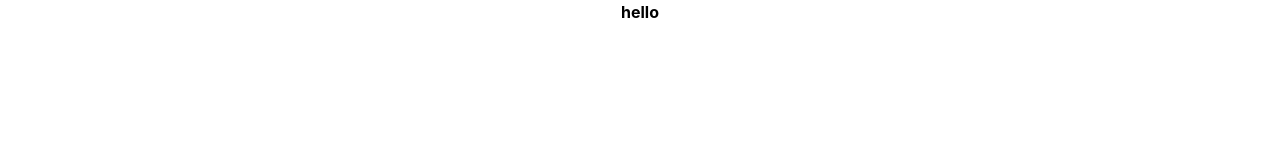
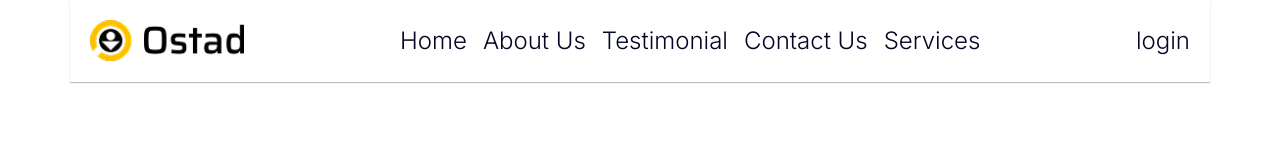
Before and after one commit to nayan-ray/responsive-practice, a website: page tailween-project/index.html in a window 1280 px wide. Drawn offline with nearby package versions, Linux system fonts and the light colour scheme; files that its build step writes are made by us from their sources.

Commit message:
header completed

```diff
--- a/tailween-project/index.html
+++ b/tailween-project/index.html
@@ -3,10 +3,25 @@
 <head>
     <meta charset="UTF-8">
     <meta name="viewport" content="width=device-width, initial-scale=1.0">
+    <link href="https://fonts.googleapis.com/css2?family=Inter:ital,opsz,wght@0,14..32,100..900;1,14..32,100..900&display=swap" rel="stylesheet">
     <link rel="stylesheet" href="./dist/output.css">
     <title>My Tailwind Project</title>
 </head>
 <body>
-      <h1 class="text-center font-bold">hello</h1>
+     <!-- header start here -->
+         <header class="w-full max-w-[1140px] bg-[#FFFFFF] h-[82.32px] shadow-[0_1px_1px_rgba(0,0,0,0.25)]  mx-auto p-[20px] flex items-center justify-between">
+               <img src="./assets/image 3.png" alt="logo" class="w-f[157px] h-[42.32px] object-cover">
+                <nav class = "hidden  lg:flex gap-[16px]">
+                    <a href="#" class="text-[24px] text-[#040522] font-inter font-light">Home</a>
+                    <a href="#" class="text-[24px] text-[#040522] font-inter font-light">About Us</a>
+                    <a href="#" class="text-[24px] text-[#040522] font-inter font-light">Testimonial</a>
+                    <a href="#" class="text-[24px] text-[#040522] font-inter font-light">Contact Us</a>
+                    <a href="#" class="text-[24px] text-[#040522] font-inter font-light">Services</a>
+                </nav>
+               <img src="./icons/Union2.png" alt="menu" class="w-f[28px] h-[18.67px] object-cover vetical-center md:hidden">
+                <img src="./icons/Union.png" alt="menu" class="w-f[30px] h-[20px] object-cover vetical-center hidden md:block lg:hidden">
+                <button class="text-[24px] text-[#040522] font-inter font-light hidden lg:block">login</button>
+         </header>
+      <!-- header end here -->
 </body>
 </html>
--- a/tailween-project/package.json
+++ b/tailween-project/package.json
@@ -4,7 +4,8 @@
   "description": "",
   "main": "index.js",
   "scripts": {
-    "test": "echo \"Error: no test specified\" && exit 1"
+    "test": "echo \"Error: no test specified\" && exit 1",
+    "dev": "tailwindcss -i ./src/input.css -o ./dist/output.css --watch"
   },
   "keywords": [],
   "author": "",
--- a/tailween-project/src/input.css
+++ b/tailween-project/src/input.css
@@ -1 +1,5 @@
 @import "tailwindcss";
+
+@theme {
+  --font-inter: "Inter", sans-serif;
+}
```
Also changed, not shown: tailween-project/assets/image 3.png (added), tailween-project/icons/Rectangle 31.png (added), tailween-project/icons/Rectangle 32.png (added), tailween-project/icons/Rectangle 33.png (added), tailween-project/icons/Union.png (added), tailween-project/icons/Union2.png (added), tailween-project/icons/image 22.png (added).
